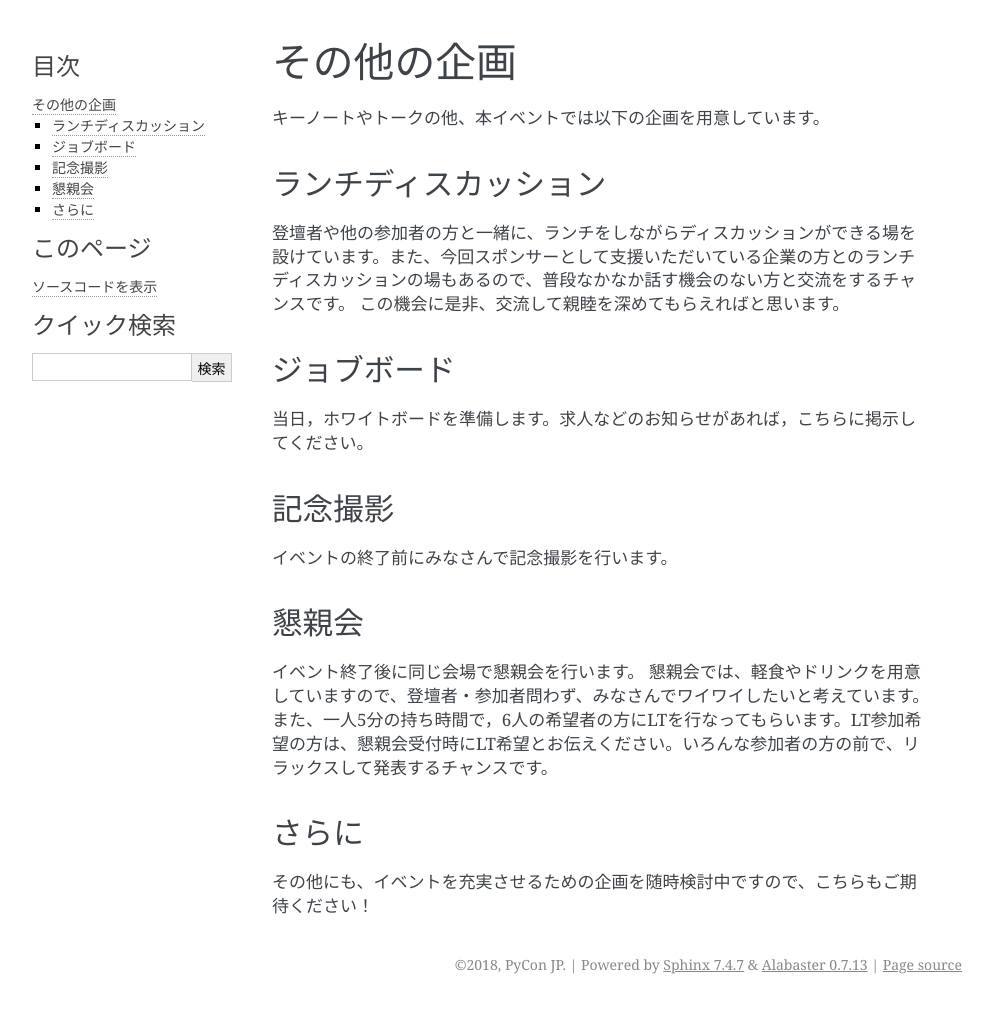
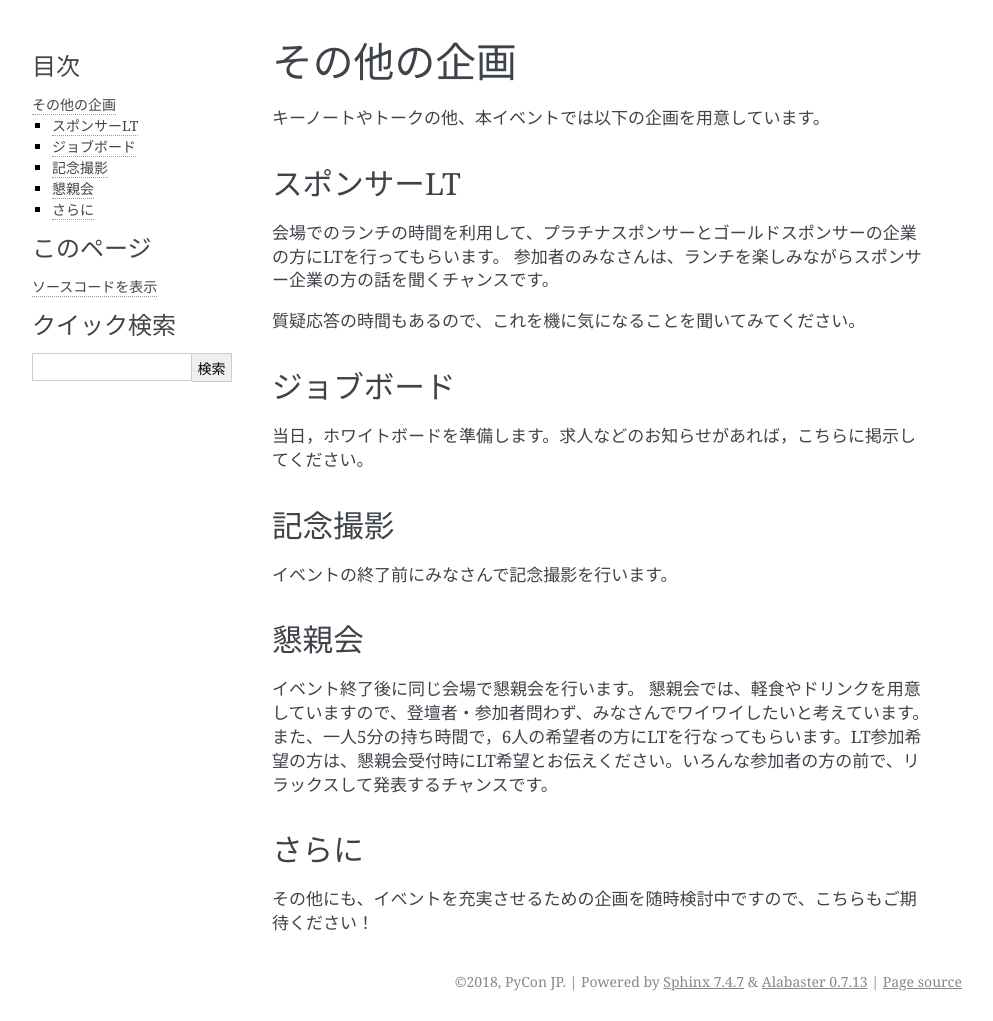
Before and after one commit to pyconjp/kyushu-2018-pre-report, a Sphinx documentation site: the page built from source/plans.rst, in a window 1280 px wide. Shown: the whole page, without its empty margins (148-1141 px from the left). Built offline with Sphinx 7.4.7, drawn with Linux system fonts in a browser that asks for light colours.

Commit message:
ランチディスカッションを変更
ランチディスカッションをスポンサーLTへ変更

```diff
--- a/source/plans.rst
+++ b/source/plans.rst
@@ -4,10 +4,12 @@
 
 キーノートやトークの他、本イベントでは以下の企画を用意しています。
 
-ランチディスカッション
+スポンサーLT
 ====================================
-登壇者や他の参加者の方と一緒に、ランチをしながらディスカッションができる場を設けています。また、今回スポンサーとして支援いただいている企業の方とのランチディスカッションの場もあるので、普段なかなか話す機会のない方と交流をするチャンスです。
-この機会に是非、交流して親睦を深めてもらえればと思います。
+会場でのランチの時間を利用して、プラチナスポンサーとゴールドスポンサーの企業の方にLTを行ってもらいます。
+参加者のみなさんは、ランチを楽しみながらスポンサー企業の方の話を聞くチャンスです。
+
+質疑応答の時間もあるので、これを機に気になることを聞いてみてください。
 
 
 ジョブボード
```
